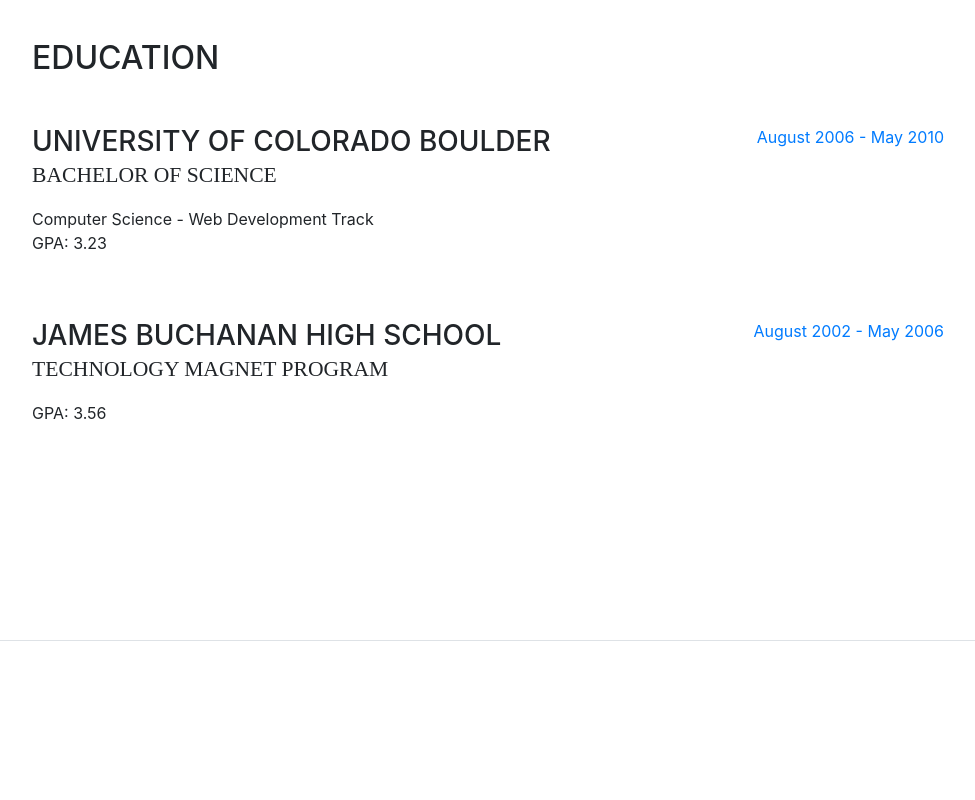
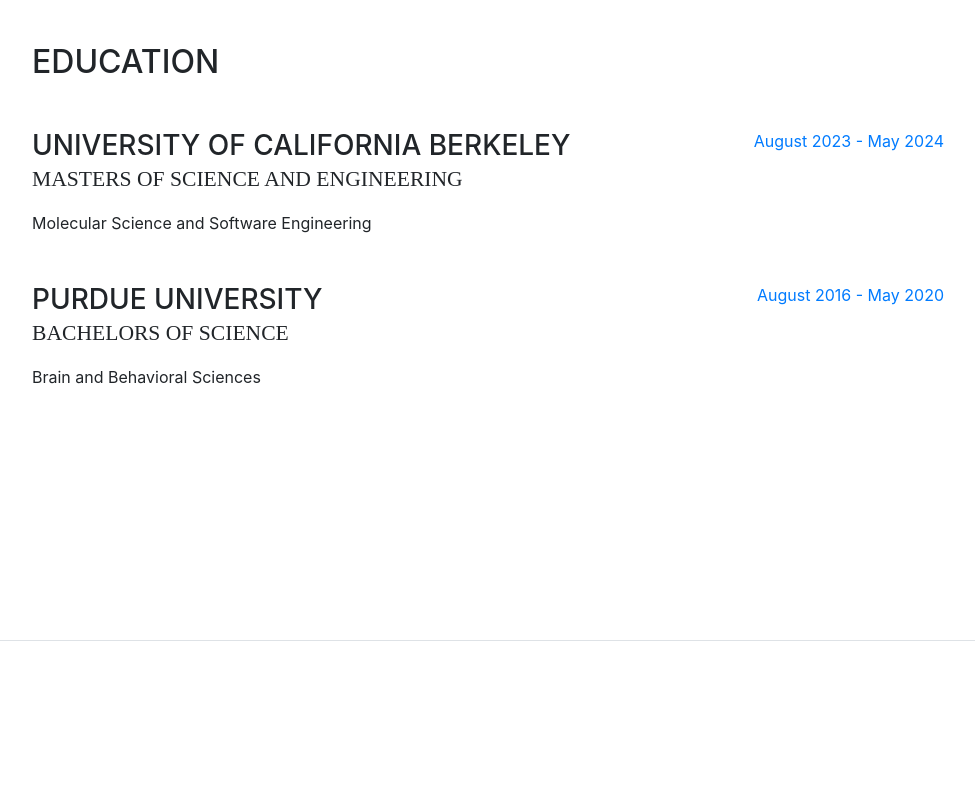
Before and after one commit to radhikasahai/radhikasahai.github.io, a website with bundled scripts: page index.html in a window 1280 px wide. Shown: the part 1840-2640 px from the top of the page, without its empty margins (288-1263 px from the left). Built offline with nearby package versions, Linux system fonts and the light colour scheme; a web font is replaced by a local one.

Commit message:
education done

```diff
--- a/index.html
+++ b/index.html
@@ -155,24 +155,23 @@
 
           <div class="resume-item d-flex flex-column flex-md-row mb-5">
             <div class="resume-content mr-auto">
-              <h3 class="mb-0">University of Colorado Boulder</h3>
-              <div class="subheading mb-3">Bachelor of Science</div>
-              <div>Computer Science - Web Development Track</div>
-              <p>GPA: 3.23</p>
+              <h3 class="mb-0">University of California Berkeley</h3>
+              <div class="subheading mb-3">Masters of Science and Engineering</div>
+              <div>Molecular Science and Software Engineering</div>
             </div>
             <div class="resume-date text-md-right">
-              <span class="text-primary">August 2006 - May 2010</span>
+              <span class="text-primary">August 2023 - May 2024</span>
             </div>
           </div>
 
-          <div class="resume-item d-flex flex-column flex-md-row">
+          <div class="resume-item d-flex flex-column flex-md-row mb-5">
             <div class="resume-content mr-auto">
-              <h3 class="mb-0">James Buchanan High School</h3>
-              <div class="subheading mb-3">Technology Magnet Program</div>
-              <p>GPA: 3.56</p>
+              <h3 class="mb-0">Purdue University</h3>
+              <div class="subheading mb-3">Bachelors of Science</div>
+              <div>Brain and Behavioral Sciences</div>
             </div>
             <div class="resume-date text-md-right">
-              <span class="text-primary">August 2002 - May 2006</span>
+              <span class="text-primary">August 2016 - May 2020</span>
             </div>
           </div>
 
```
